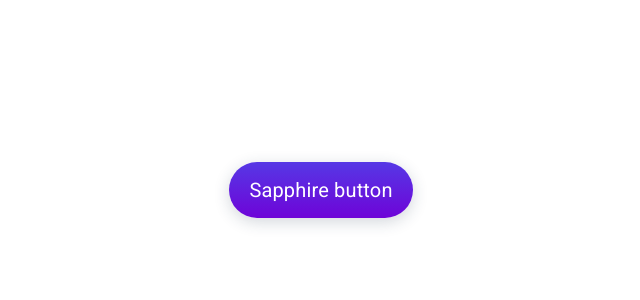
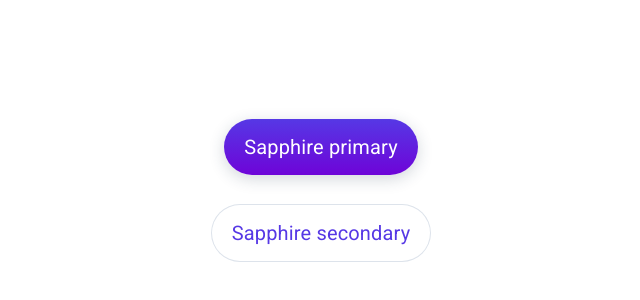
Before and after one commit to m-milde/design-tokens-setup, a website: page index.html in a window 1280 px wide. Shown: the part 218-518 px from the top of the page, without its empty margins (319-959 px from the left). Drawn offline with Linux system fonts and the light colour scheme.

Commit message:
Add secondary button

```diff
--- a/index.html
+++ b/index.html
@@ -10,7 +10,8 @@
     <link href="../brand-1-tokens/tq-icons.woff2" rel="stylesheet">
   </head>
   <body>
-    <button class="btn-ptimary" data-button="Primary" data-state="Normal">Sapphire button</button>
+    <button class="sp-btn sp-btn-ptimary" data-button="Primary" data-state="Normal">Sapphire primary</button>
+    <button class="sp-btn sp-btn-secondary" data-button="Secondary" data-state="Normal">Sapphire secondary</button>
     </div>
   </body>
 </html>
--- a/sapphire-design-tokens/scss/styles.scss
+++ b/sapphire-design-tokens/scss/styles.scss
@@ -6,20 +6,21 @@ body{
     font-weight: normal;
     font-style: normal;
     display: flex;
+    flex-flow: column nowrap;
     align-items: center;
     justify-content: center;
+    gap: var(--alias-spacing-gap-gap-30);
     min-height: 100vh;
 }
 
 // Button styles
-.btn-ptimary{
+.sp-btn{
 
     // Define button typography
     @mixin button-typography {
         font-size: var(--switch-os-components-button-font-size);
         font-weight: var(--switch-os-components-button-font-weight);
         font-family: var(--switch-os-components-button-font-family);
-        color: var(--switch-os-components-button-primary-normal-text-color);
         letter-spacing: .01rem;
     }
 
@@ -36,6 +37,7 @@ body{
     // Apply drop shadow
     --btn-shadow: var(--_btn-shadow-offset-x) var(--_btn-shadow-offset-y) var(--_btn-shadow-blur-radius) var(--_btn-shadow-spread-radius) var(--_btn-shadow-color);
 
+    // Button global styles
     display: inline-flex;
     justify-content: center;
     align-items: center;
@@ -44,11 +46,30 @@ body{
     border: none;
     padding: var(--switch-os-components-button-padding-y) var(--switch-os-components-button-padding-x);
     border-radius: var(--switch-os-components-button-radius);
-    background: linear-gradient(0deg, var(--switch-os-components-button-primary-normal-bg-gradient-color2) 0%, var(--switch-os-components-button-primary-normal-bg-gradient-color1) 100%);
-    box-shadow: var(--btn-shadow);
+
+    // Button Primary styles
+    &.sp-btn-ptimary{
+        background: linear-gradient(0deg, var(--switch-os-components-button-primary-normal-bg-gradient-color2) 0%, var(--switch-os-components-button-primary-normal-bg-gradient-color1) 100%);
+        color: var(--switch-os-components-button-primary-normal-text-color);
+        box-shadow: var(--btn-shadow);
+
+        &:active{
+            background: var(--switch-os-components-button-primary-pressed-bg-color);
+        }
+    }
+
+    // Button Secondary styles
+    &.sp-btn-secondary{
+        background: transparent;
+        color: var(--switch-os-components-button-secondary-normal-text-color);
+        box-shadow: 0 0 0 1px var(--switch-os-components-button-secondary-normal-stroke-color);
+
+        &:active{
+            box-shadow: 0 0 0 1px var(--switch-os-components-button-secondary-pressed-stroke-color);   }
+    }
 
     &:active{
-        background: var(--switch-os-components-button-primary-pressed-bg-color);
-        box-shadow: none;transform: translateY(1px);
+        box-shadow: none;
+        transform: translateY(1px);
     }
 }
```
Also changed, not shown: sapphire-design-tokens/css/styles.css.
